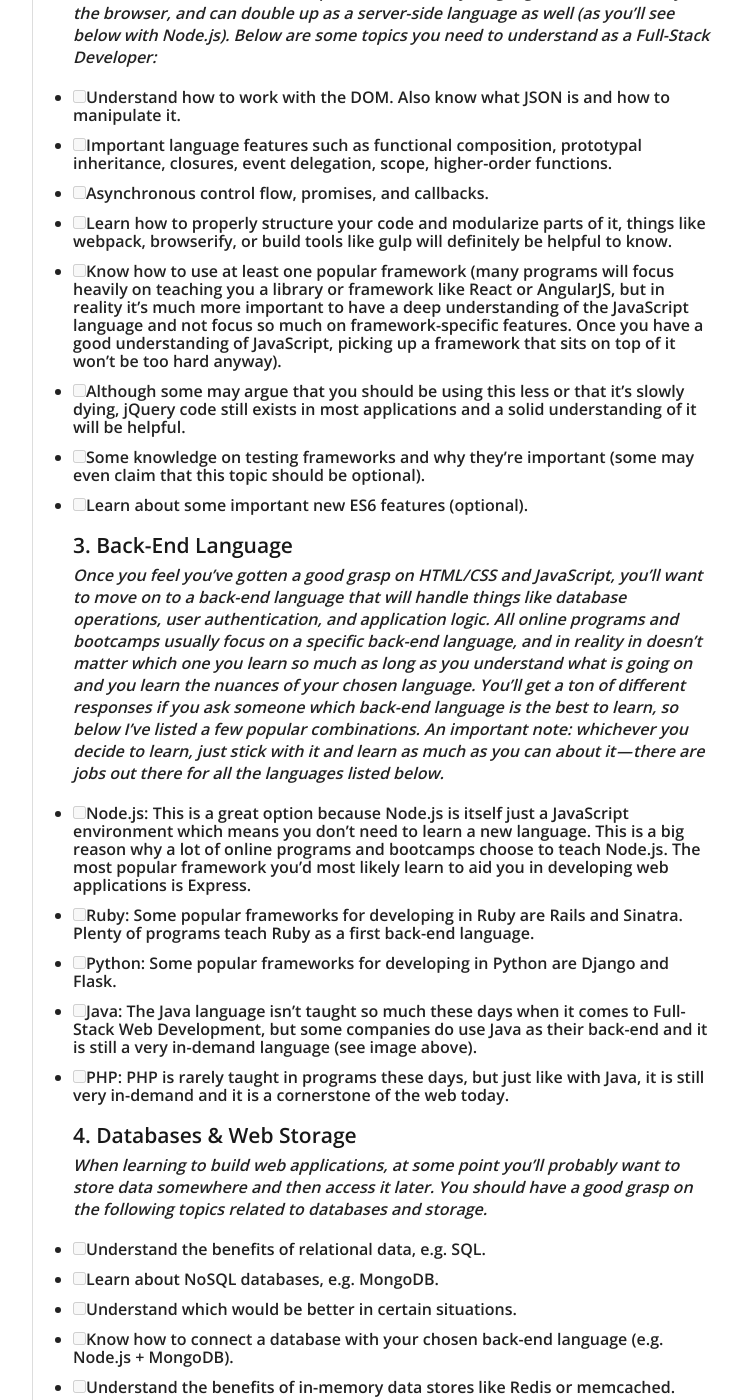
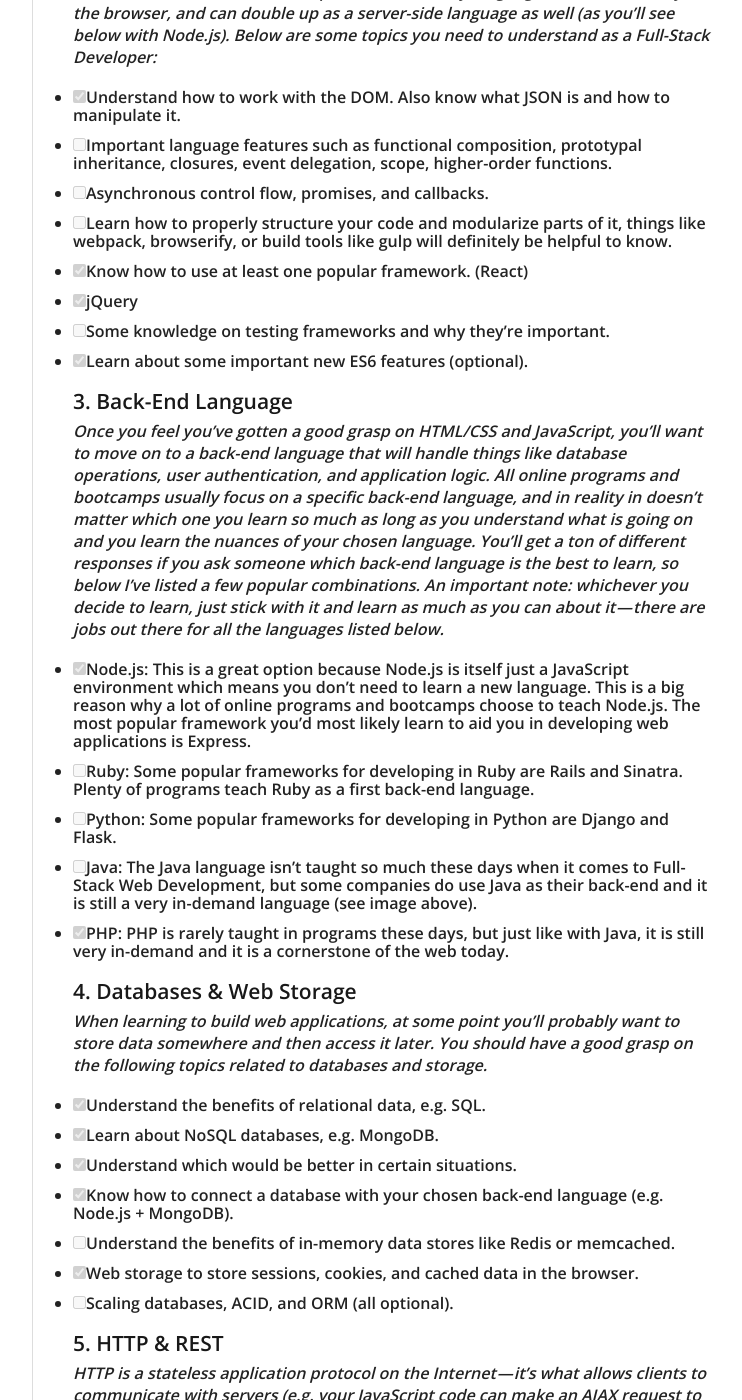
Before and after one commit to virtual/100daysofcode, a Jekyll site: the page built from index.md, in a window 1280 px wide and 1400 px high, scrolled down 690 px. Shown: the whole window, without its empty margins (378-1120 px from the left). Built offline with Jekyll 4.4.1, drawn with Linux system fonts in a browser that asks for light colours; nearby versions of some CDN libraries; our own code applies the rules of GitHub Pages for plain Markdown files; some of the changed text lies outside the part shown.

Commit message:
Update index.md

```diff
--- a/index.md
+++ b/index.md
@@ -21,45 +21,45 @@ _Almost every single program, whether online or in-person, that is teaching you
 
 _The JavaScript language is growing more popular every year and new libraries, frameworks, and tools are constantly being released. Based on the Stack Overflow 2016 Developer Survey, JavaScript is the most popular language in both Full-Stack, Front-end, and Back-end Development. It’s the only language that runs natively in the browser, and can double up as a server-side language as well (as you’ll see below with Node.js). Below are some topics you need to understand as a Full-Stack Developer:_
 
-- [ ] Understand how to work with the DOM. Also know what JSON is and how to manipulate it.
+- [x] Understand how to work with the DOM. Also know what JSON is and how to manipulate it.
 - [ ] Important language features such as functional composition, prototypal inheritance, closures, event delegation, scope, higher-order functions.
 - [ ] Asynchronous control flow, promises, and callbacks.
 - [ ] Learn how to properly structure your code and modularize parts of it, things like webpack, browserify, or build tools like gulp will definitely be helpful to know.
-- [ ] Know how to use at least one popular framework (many programs will focus heavily on teaching you a library or framework like React or AngularJS, but in reality it’s much more important to have a deep understanding of the JavaScript language and not focus so much on framework-specific features. Once you have a good understanding of JavaScript, picking up a framework that sits on top of it won’t be too hard anyway).
-- [ ] Although some may argue that you should be using this less or that it’s slowly dying, jQuery code still exists in most applications and a solid understanding of it will be helpful.
-- [ ] Some knowledge on testing frameworks and why they’re important (some may even claim that this topic should be optional).
-- [ ] Learn about some important new ES6 features (optional).
+- [x] Know how to use at least one popular framework. (React)
+- [x] jQuery
+- [ ] Some knowledge on testing frameworks and why they’re important.
+- [x] Learn about some important new ES6 features (optional).
 
 #### 3. Back-End Language
 
 _Once you feel you’ve gotten a good grasp on HTML/CSS and JavaScript, you’ll want to move on to a back-end language that will handle things like database operations, user authentication, and application logic. All online programs and bootcamps usually focus on a specific back-end language, and in reality in doesn’t matter which one you learn so much as long as you understand what is going on and you learn the nuances of your chosen language. You’ll get a ton of different responses if you ask someone which back-end language is the best to learn, so below I’ve listed a few popular combinations. An important note: whichever you decide to learn, just stick with it and learn as much as you can about it — there are jobs out there for all the languages listed below._
 
-- [ ] Node.js: This is a great option because Node.js is itself just a JavaScript environment which means you don’t need to learn a new language. This is a big reason why a lot of online programs and bootcamps choose to teach Node.js. The most popular framework you’d most likely learn to aid you in developing web applications is Express.
+- [x] Node.js: This is a great option because Node.js is itself just a JavaScript environment which means you don’t need to learn a new language. This is a big reason why a lot of online programs and bootcamps choose to teach Node.js. The most popular framework you’d most likely learn to aid you in developing web applications is Express.
 - [ ] Ruby: Some popular frameworks for developing in Ruby are Rails and Sinatra. Plenty of programs teach Ruby as a first back-end language.
 - [ ] Python: Some popular frameworks for developing in Python are Django and Flask.
 - [ ] Java: The Java language isn’t taught so much these days when it comes to Full-Stack Web Development, but some companies do use Java as their back-end and it is still a very in-demand language (see image above).
-- [ ] PHP: PHP is rarely taught in programs these days, but just like with Java, it is still very in-demand and it is a cornerstone of the web today.
+- [x] PHP: PHP is rarely taught in programs these days, but just like with Java, it is still very in-demand and it is a cornerstone of the web today.
 
 #### 4. Databases & Web Storage
 
 _When learning to build web applications, at some point you’ll probably want to store data somewhere and then access it later. You should have a good grasp on the following topics related to databases and storage._
 
-- [ ] Understand the benefits of relational data, e.g. SQL.
-- [ ] Learn about NoSQL databases, e.g. MongoDB.
-- [ ] Understand which would be better in certain situations.
-- [ ] Know how to connect a database with your chosen back-end language (e.g. Node.js + MongoDB).
+- [x] Understand the benefits of relational data, e.g. SQL.
+- [x] Learn about NoSQL databases, e.g. MongoDB.
+- [x] Understand which would be better in certain situations.
+- [x] Know how to connect a database with your chosen back-end language (e.g. Node.js + MongoDB).
 - [ ] Understand the benefits of in-memory data stores like Redis or memcached.
-- [ ] Web storage to store sessions, cookies, and cached data in the browser.
+- [x] Web storage to store sessions, cookies, and cached data in the browser.
 - [ ] Scaling databases, ACID, and ORM (all optional).
 
 #### 5. HTTP & REST
 
-_HTTP is a stateless application protocol on the Internet — it’s what allows clients to communicate with servers (e.g. your JavaScript code can make an AJAX request to some back-end code you have running on a server which will happen via HTTP). Some important topics you should learn about are listed below:_
+_HTTP is a stateless application protocol on the Internet — it’s what allows clients to communicate with servers (e.g. your JavaScript code can make an AJAX request to some back-end code you have running on a server which will happen via HTTP)._
 
-- [ ] What is REST and why is it important in regards to the HTTP protocol and web applications.
-- [ ] Best practices for designing a RESTful API. POST/GET requests.
-- [ ] Learning how to use Chrome DevTools can be extremely helpful.
-- [ ] What are SSL Certificates.
+- [x] What is REST and why is it important in regards to the HTTP protocol and web applications.
+- [x] Best practices for designing a RESTful API. POST/GET requests.
+- [x] Learning how to use Chrome DevTools can be extremely helpful.
+- [x] What are SSL Certificates.
 - [ ] HTTP/2 & SPDY (optional).
 - [ ] WebSockets, Web Workers, and Service Workers (all optional).
 
@@ -71,19 +71,19 @@ _There are best practices that you can read about online on, but the best way to
 
 _This is why, for example, someone with 7+ years of experience may not necessarily know CSS or JavaScript better than someone with 2 years of experience, but over all of those years they’ve presumably worked with all sorts of different applications and websites and have learned how to architect and design applications (among learning other important things) to be most efficient and can see the “big picture” when it comes to development. Below are some things you can read that will help you learn how to architect your web applications efficiently:_
 
-- [ ] Learn about common platforms as a service, e.g. Heroku and AWS. Heroku allows you to easily upload your code and have an application up and running with very little configuration or server maintenance and AWS offers dozens of products and services to help with storage, video processing, load balancing, and much more.
+- [x] Learn about common platforms as a service, e.g. Heroku and AWS. Heroku allows you to easily upload your code and have an application up and running with very little configuration or server maintenance and AWS offers dozens of products and services to help with storage, video processing, load balancing, and much more.
 - [ ] Performance optimization for applications and modern browsers.
 - [ ] Some opinions on what a web application architecture should include.
 - [ ] Designing Web Applications by Microsoft.
-- [ ] MVC.
-- [ ] Most importantly though you should try to work on projects with people, look at codebases of popular projects on GitHub, and learn as much as you can from senior developers.
+- [x] MVC.
+- [x] Most importantly though you should try to work on projects with people, look at codebases of popular projects on GitHub, and learn as much as you can from senior developers.
 
 #### 7. Git
 
 _Git is a version control system that allows developers working on a team to keep track of all the changes being made to a codebase. It’s important to know a few important things related to Git so that you understand how to properly get the latest code that you’ve missed, update parts of the code, make fixes, and change other people’s code without breaking things. You should definitely learn the concept behind Git and play around with it yourself._
 
-- [ ] Here’s a reference list of some common git commands you’ll likely use.
-- [ ] Here’s a tutorial on using Git and GitHub for beginners.
+- [x] Here’s a reference list of some common git commands you’ll likely use.
+- [x] Here’s a tutorial on using Git and GitHub for beginners.
 
 #### 8. Basic Algorithms & Data Structures
 
@@ -94,10 +94,10 @@ _That said, as Ryan McGrath mentions, our front-end (FE) engineers are expected
 - [ ] Improving your Algorithms & Data Structure Skills Article
 - [ ] Study hash tables and try to understand them on a deeper level. This data structure underlies objects in JavaScript (dictionaries in Python and hashes in Ruby).
 - [ ] Understand how trees and graphs can be beneficial as data structures.
-- [ ] Understand the basics of Big-O analysis so you don’t do silly things like create a nested loop 3 levels down if you don’t need to!
+- [x] Understand the basics of Big-O analysis so you don’t do silly things like create a nested loop 3 levels down if you don’t need to!
 - [ ] Know when to use an object vs an array and understand the trade-offs.
 - [ ] Learn why caching is so important when working with a large amount of data. Also learn the pros and cons of in-memory vs disk storage.
-- [ ] Learn the difference between queues and stacks.
+- [x] Learn the difference between queues and stacks.
 
 ## R2 Day 35: 2018-03-18 Sunday
 
```
